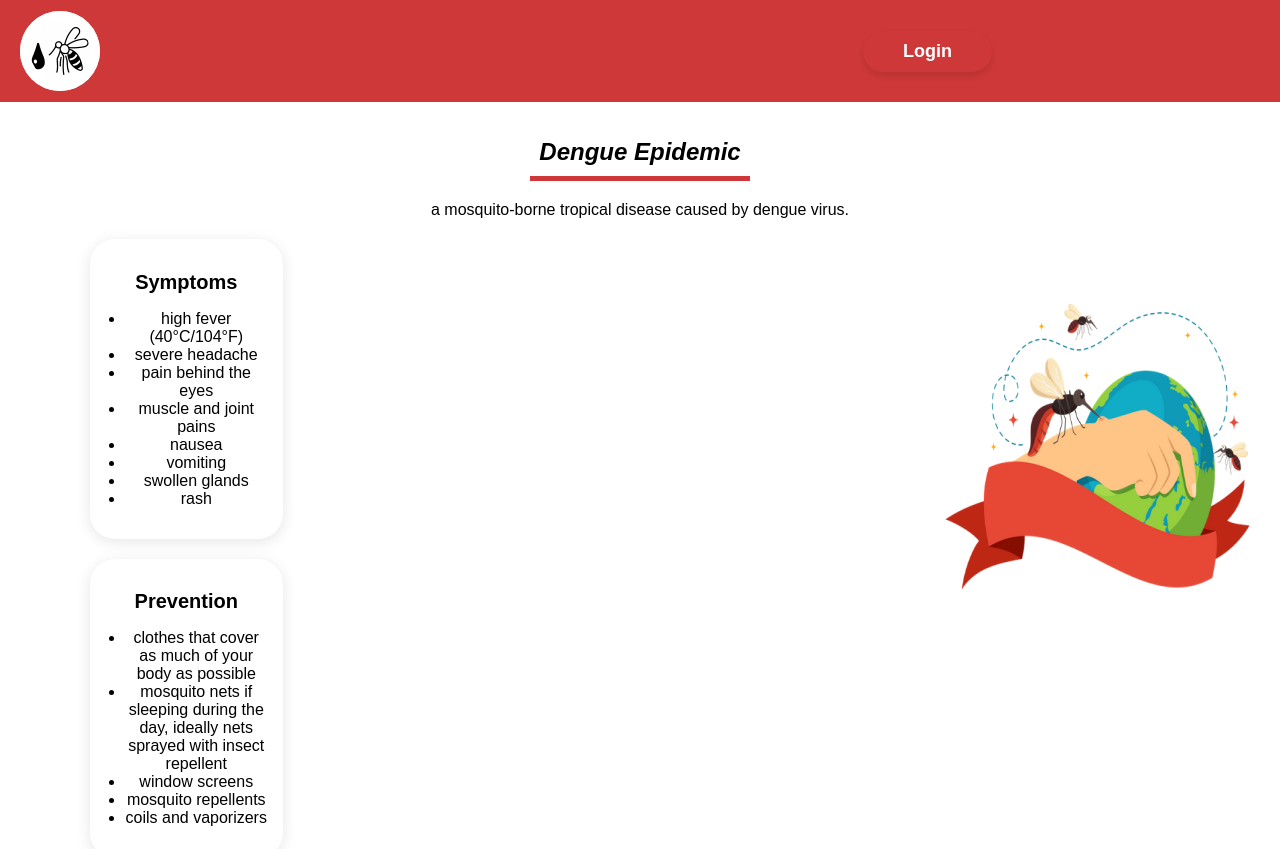
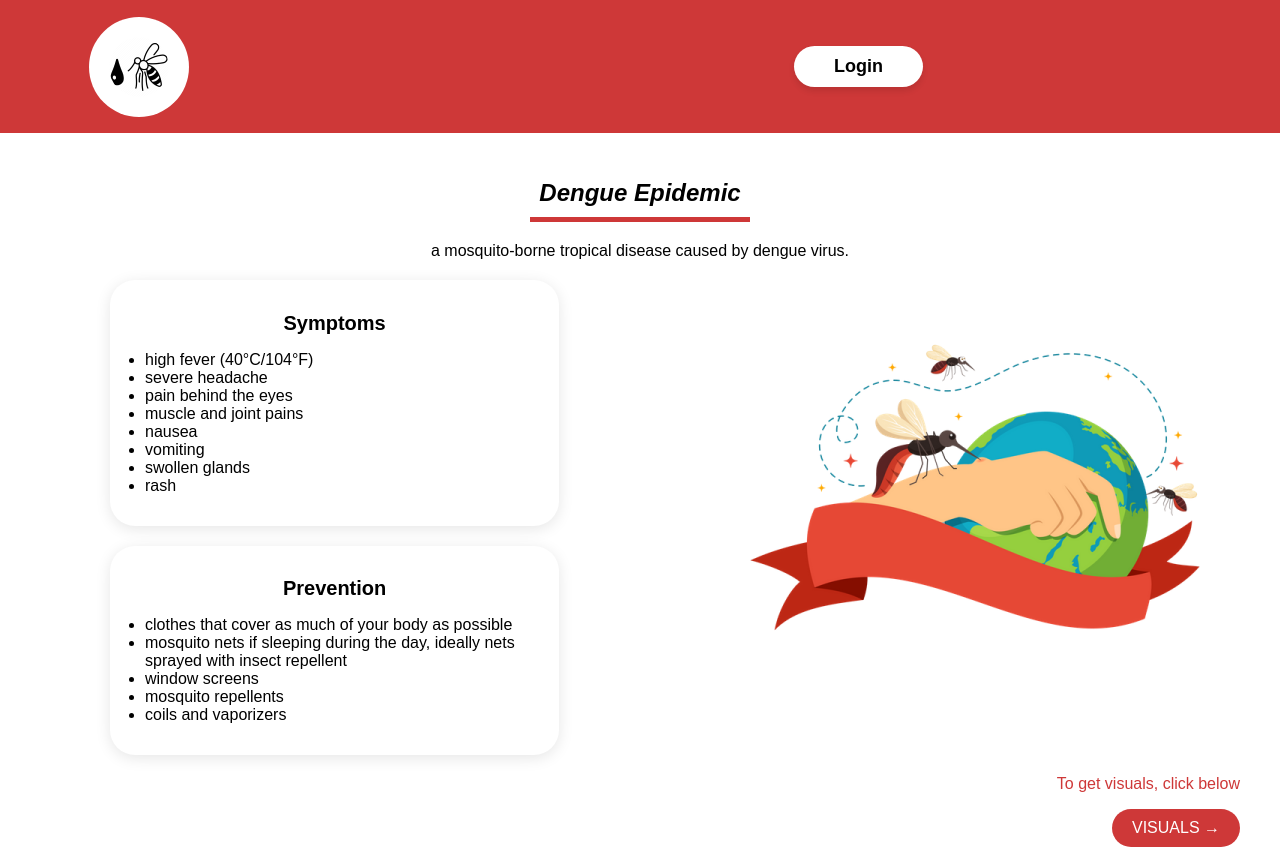
Before and after one commit to malikwassay/Final-Year-Project-Front-End, a React (Create React App) app: page / in a window 1280 px wide. Shown: the top 849 px of the page. Built offline with nearby package versions, Linux system fonts and the light colour scheme.

Commit message:
Add files via upload

```diff
--- a/src/DengueEpidemicPage.css
+++ b/src/DengueEpidemicPage.css
@@ -87,13 +87,14 @@
   box-shadow: 0px 3px 15px rgba(0, 0, 0, 0.1);
   border-radius: 25px;
   padding: 15px;
-    width: 50%;
+  width: 83%;
 }
 
 .card h2 {
   font-weight: 800;
   margin-bottom: 10px;
   font-size: 18px;
+  text-align: center;
 }
 
 .card ul {
@@ -145,7 +146,9 @@
 }
 
 @media (min-width: 1024px) {
-
+  .dengue-epidemic-page {
+    max-width: 1440px;
+  }
 
   header {
     padding: 20px;
--- a/src/DengueInfoPage.css
+++ b/src/DengueInfoPage.css
@@ -11,18 +11,17 @@ body {
 
 header {
   width: 100%;
-  height: 102px;
   background: #CE3838;
   display: flex;
   justify-content: space-between;
   align-items: center;
-  padding: 0 20px;
+  padding: 0 89px;
   box-sizing: border-box;
 }
 
 .logo {
-  width: 80px;
-  height: 80px;
+  width: 100px;
+  height: 100px;
   background: #FFFFFF;
   border-radius: 50%;
   display: flex;
@@ -61,8 +60,9 @@ header {
 }
 
 main {
-  padding: 20px;
-  text-align: center;
+  padding: 30px 20px;
+  max-width: 1200px;
+  margin: 0 auto;
 }
 
 h1 {
@@ -89,11 +89,12 @@ h1 {
 
 .illustration {
   margin: 40px 0;
-  padding-left: 500px;
+  padding-left: 100px;
 
 }
 
 .illustration img {
+  padding-right: 300px;
   width: 480px;
   height: 335px;
 }
--- a/src/LoginPage.css
+++ b/src/LoginPage.css
@@ -149,8 +149,8 @@ body, html {
   }
 
   .login-button {
-    background: #CE3838;
-    color: #FFFFFF;
+    background: white;
+    color: black;
     border: none;
     padding: 10px 40px;
     border-radius: 50px;
@@ -158,7 +158,7 @@ body, html {
     cursor: pointer;
     display: block;
     margin: 46px 268px;
-  }
+}
 
   @media (max-width: 768px) {
     .login-container {
```
Lines whose indentation alone changed are shown as unchanged.
